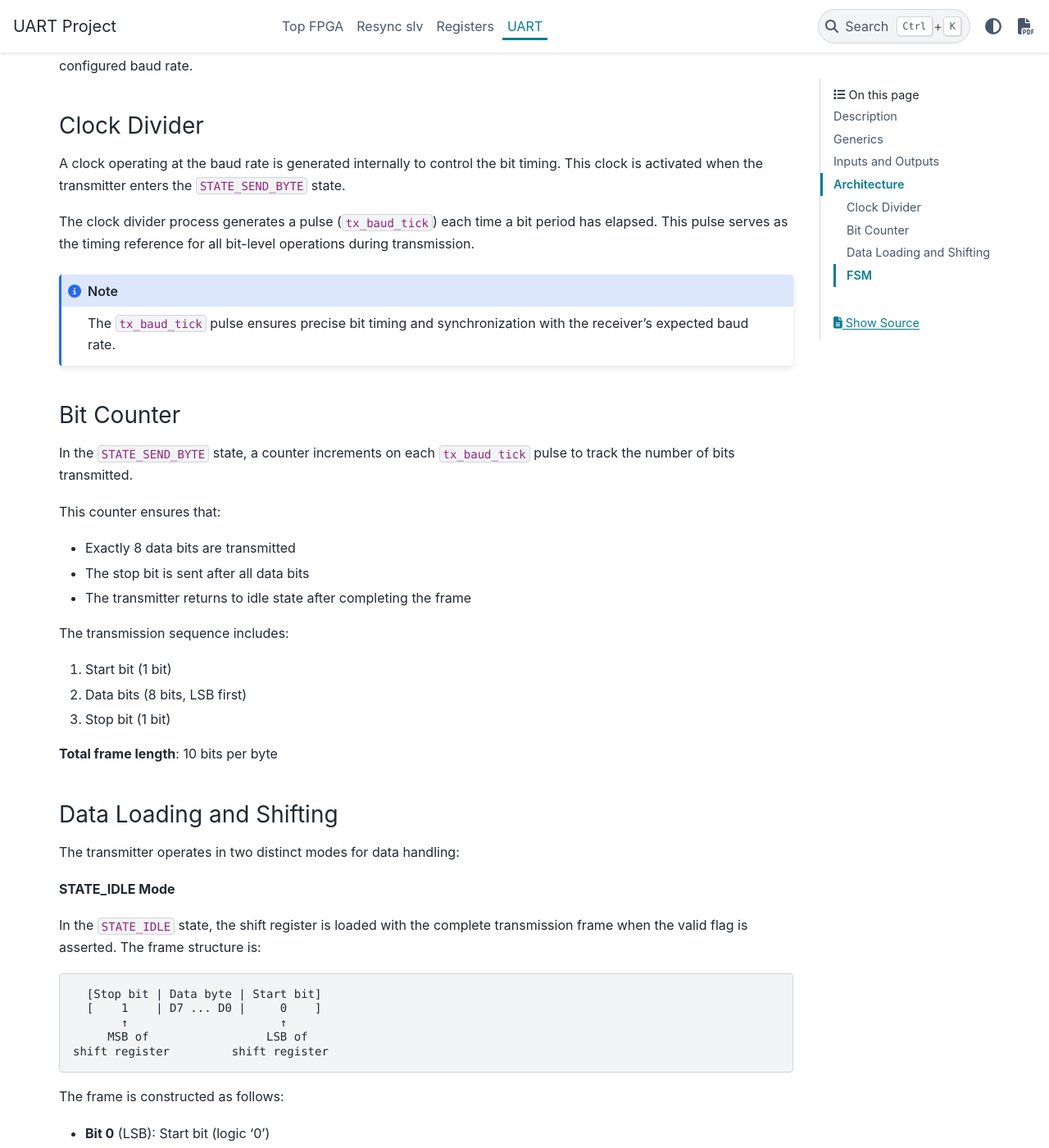
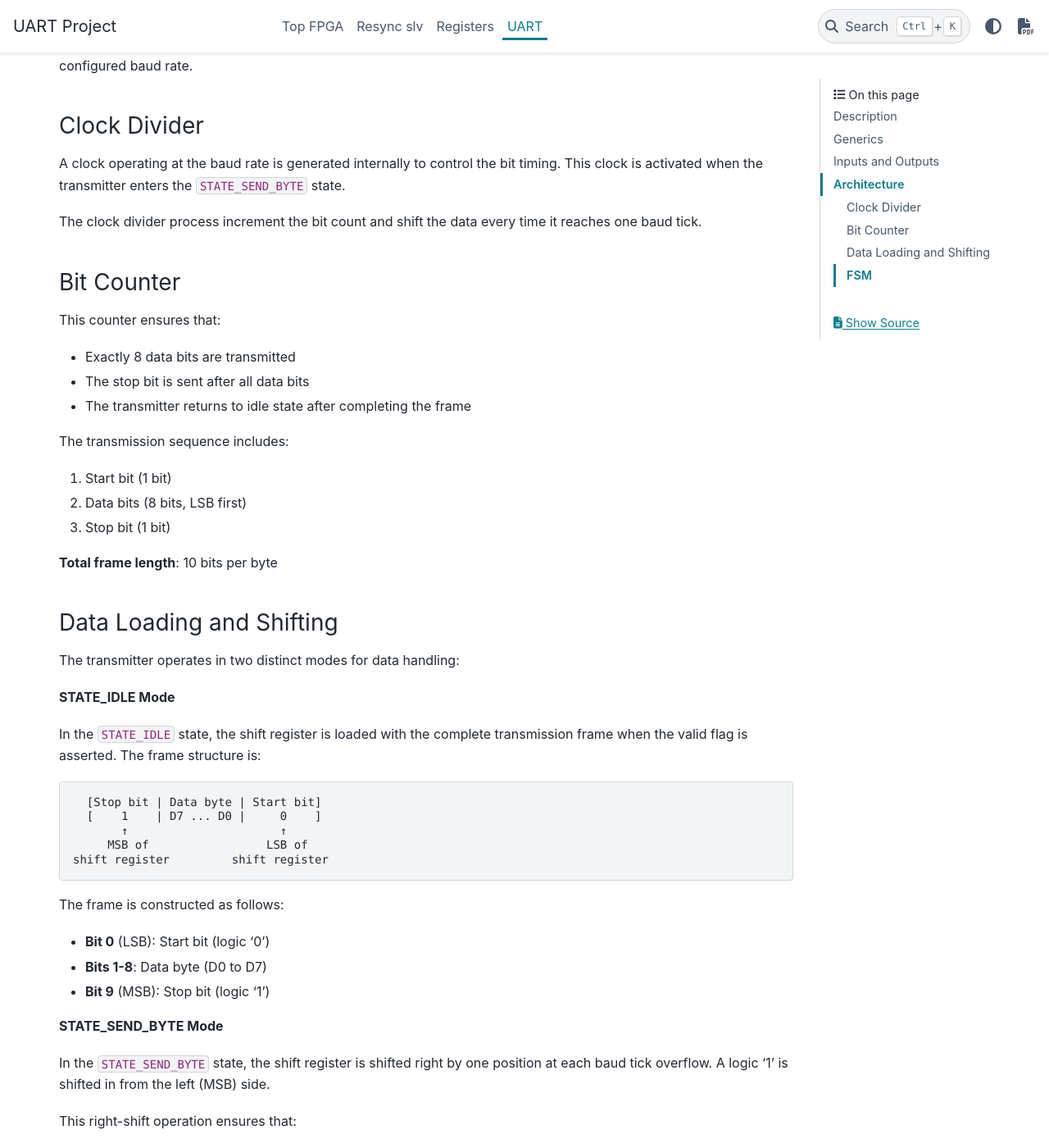
Before and after one commit to CharrierTim/uart, a Sphinx documentation site: the page built from docs/source/modules/uart_tx.rst, in a window 1280 px wide and 1400 px high, scrolled down 1022 px. Shown: the whole window at 82% size. Built offline with Sphinx 7.4.7 and the PyData theme 0.15.4, drawn with Linux system fonts in a browser that asks for light colours; the version number is read from the project's files by our own code; some of the changed text lies outside the part shown.

Commit message:
fix: remove unused register

```diff
--- a/docs/source/modules/uart_tx.rst
+++ b/docs/source/modules/uart_tx.rst
@@ -79,20 +79,11 @@ Clock Divider
 A clock operating at the baud rate is generated internally to control the bit timing.
 This clock is activated when the transmitter enters the ``STATE_SEND_BYTE`` state.
 
-The clock divider process generates a pulse (``tx_baud_tick``) each time a bit period
-has elapsed. This pulse serves as the timing reference for all bit-level operations
-during transmission.
-
-.. note::
-
-    The ``tx_baud_tick`` pulse ensures precise bit timing and synchronization with the
-    receiver's expected baud rate.
+The clock divider process increment the bit count and shift the data every time it
+reaches one baud tick.
 
 Bit Counter
 ~~~~~~~~~~~
-
-In the ``STATE_SEND_BYTE`` state, a counter increments on each ``tx_baud_tick`` pulse to
-track the number of bits transmitted.
 
 This counter ensures that:
 
@@ -135,7 +126,7 @@ The frame is constructed as follows:
 **STATE_SEND_BYTE Mode**
 
 In the ``STATE_SEND_BYTE`` state, the shift register is shifted right by one position at
-each ``tx_baud_tick`` pulse. A logic '1' is shifted in from the left (MSB) side.
+each baud tick overflow. A logic '1' is shifted in from the left (MSB) side.
 
 This right-shift operation ensures that:
 
@@ -176,6 +167,6 @@ Where the following transitions are defined:
     - - T0
       - ``I_BYTE_VALID = 1``
     - - T1
-      - ``tx_current_bit_index >= 9`` **AND** ``tx_baud_tick = 1``
+      - ``tx_current_bit_index >= 9``
     - - T2
       - Automatic
```
Also changed, not shown: 1 other file.
